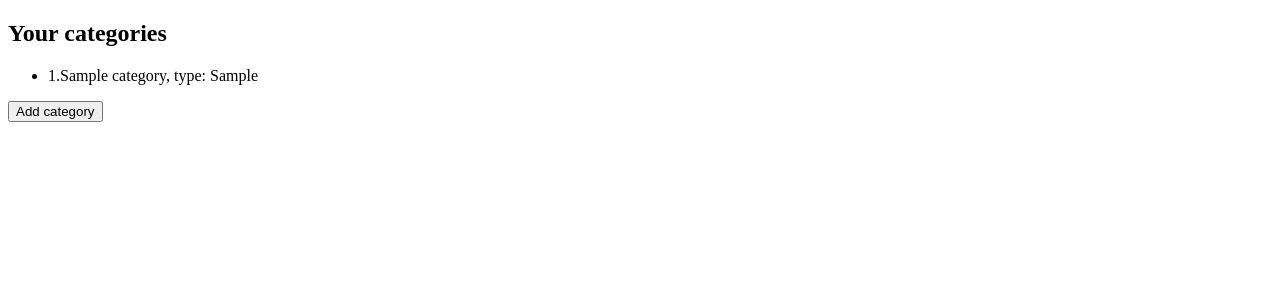
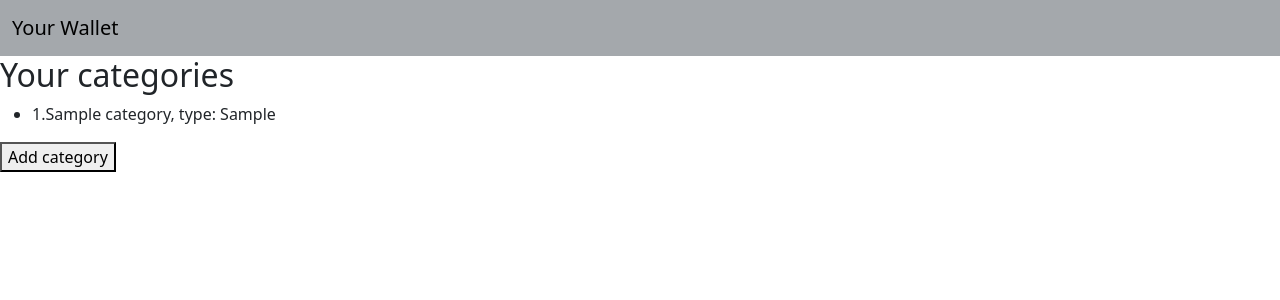
Before and after one commit to ciberityy/finance_tracker_django, a Django app: template transactions/templates/transactions/view_categories.html in a window 1280 px wide. Shown: the top 300 px of the page. Run offline with Django 3.2, Linux system fonts and the light colour scheme; the template is opened without the code that fills it: most values are stand-ins (such as "Sample title", 1, 10 or a date in 2020).

Commit message:
feat(template): include Bootstrap 5.3.8 and add a navbar
- Bootstrap loaded from jsDelivr CDN
- add missing viewport meta element for display matching across devices
- links pointing to my static files (favicon.ico, css/styles.css)
- defer Bootstrap's JS script so it runs after the whole HTML page is parsed
- navbar showing the app's name and the user's name

```diff
--- /dev/null
+++ b/static/css/styles.css
@@ -0,0 +1,3 @@
+.app-navbar {
+    background-color: #a4a8ac;
+}
--- a/transactions/templates/transactions/base.html
+++ b/transactions/templates/transactions/base.html
@@ -1,11 +1,34 @@
+{% load static %}
+
 <!DOCTYPE html>
-<html>
+<html lang="en-US">
     <head>
-    <title>
-        {% block title %}Finance Tracker{% endblock %}
-    </title>
-</head>
-    <body>
+        <meta charset="utf-8">
+        <meta name="viewport" content="width=device-width, initial-scale=1.0">
+
+        <link href="https://cdn.jsdelivr.net/npm/bootstrap@5.3.8/dist/css/bootstrap.min.css"
+        rel="stylesheet"
+        integrity="sha384-sRIl4kxILFvY47J16cr9ZwB07vP4J8+LH7qKQnuqkuIAvNWLzeN8tE5YBujZqJLB"
+        crossorigin="anonymous">
+
+        <link rel="stylesheet" href="{% static 'css/styles.css' %}">
+        <link rel="icon" href="{% static 'finance_tracker_favicon.ico' %}">
+
+        <script defer src="https://cdn.jsdelivr.net/npm/bootstrap@5.3.8/dist/js/bootstrap.bundle.min.js"
+        integrity="sha384-FKyoEForCGlyvwx9Hj09JcYn3nv7wiPVlz7YYwJrWVcXK/BmnVDxM+D2scQbITxI"
+        crossorigin="anonymous"></script>
+
+        <title>
+            {% block title %}Finance Tracker{% endblock %}
+        </title>
+    </head>
+        <body>
+            <nav class="navbar app-navbar">
+                <div class="container-fluid">
+                    <a class="navbar-brand" href="{% url 'dashboard' %}">Your Wallet</a>
+                    <span class="navbar-text">{{ user.username }}</span>
+                </div>
+            </nav>
         {% block content %}{% endblock %}
     </body>
 </html>
```
Also changed, not shown: static/finance_tracker_favicon.ico (added).
